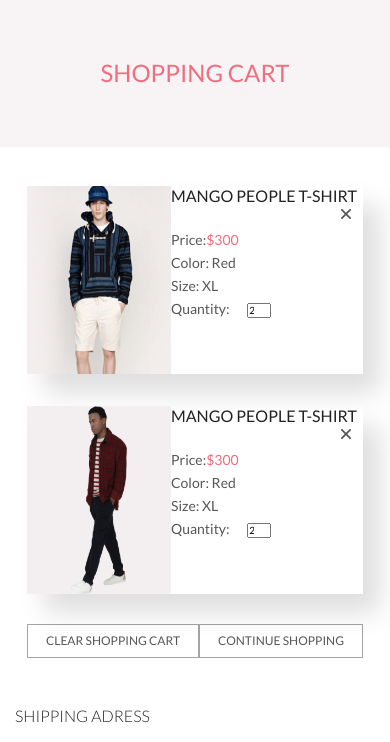
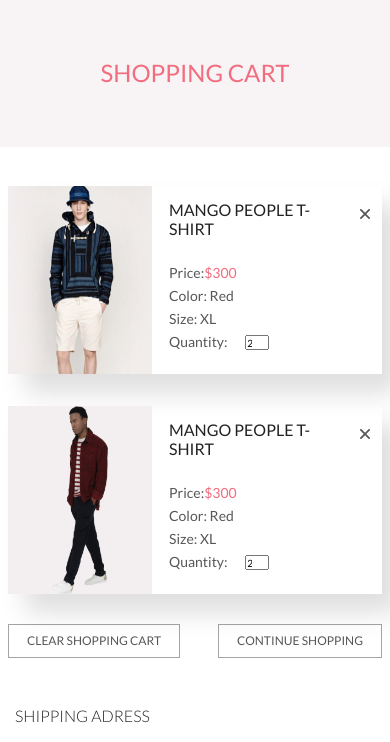
Before and after one commit to r4mand/gb__shop, a plain HTML site: page cart.html in a window 390 px wide. Shown: the part 78-820 px from the top of the page. Drawn offline with Linux system fonts and the light colour scheme.

Commit message:
cart fix

```diff
--- a/css/blocks/_cart.scss
+++ b/css/blocks/_cart.scss
@@ -34,7 +34,7 @@
             margin-bottom: 40px;
         }
         &__content {
-            // margin: 22px 130px 0 22px;
+            margin: 22px 176px 62px 32px;
         }
         &__title {
             max-width: 188px;
@@ -49,9 +49,6 @@
             font-weight: 400;
             line-height: 26px;
             color: #575757;
-            &:last-child {
-                margin-right: 24px;
-            }
             &:not(:last-child) {
                 margin-bottom: 6px;
             }
@@ -73,8 +70,6 @@
             width: 18px;
             height: 18px;
             fill: #575757;
-            // margin-top: 28px;
-            // margin-right: 22px;
             right: 22px;
             top: 28px;
         }
@@ -179,7 +174,7 @@
         }
         &__item {
             &__content {
-                // margin-right: 230px;
+                // margin-right: 252px;
             }
         }
         &__buttons {
@@ -205,6 +200,41 @@
     }
 }
 
+// @media (max-width:743px) {
+//     .cart {
+//         &__item {
+//             // &__content {
+//             //     margin: 13.5px 31px 38px 17px;
+//             // }
+//             &__content {
+//                 margin-right: 252px;
+//             }
+//             // &__button {
+//             // width: 10px;
+//             // height: 11px;
+//             //     right: 22px;
+//             //     top: 28px;
+//             // }
+//         }
+//     }
+// }
+@media (max-width:651px) {
+    .cart {
+        &__right {
+            flex-direction: column;
+            align-items: initial;
+            margin-top: 48px;
+        }
+    }
+    @media (max-width:611px) {
+        .cart {
+            &__item {
+                &__content {
+                    margin: 13.5px 31px 38px 17px;
+                }
+            }
+        }
+    }
     @media (max-width:425px) {
         .cart {
             margin-top: 39px;
@@ -228,7 +258,7 @@
                     height: 188px;
                 }
                 &__content {
-                // margin: 14px 31px 38px 17px;
+                    margin: 13.5px 31px 38px 17px;
                 }
                 &__title {
                     font-size: 16px;
@@ -249,8 +279,6 @@
                 &__button {
                     width: 10px;
                     height: 11px;
-                // margin-top: 17px;
-                // margin-right: 12px;
                     top: 17px;
                     right: 12px;
                 }
@@ -281,13 +309,4 @@
             }
         }
     }
-
-@media (max-width:651px) {
-    .cart {
-        &__right {
-            flex-direction: column;
-            align-items: initial;
-            margin-top: 48px;
 }
-    }
-}
```
Also changed, not shown: css/all.css, 1 other file. Lines whose indentation alone changed are shown as unchanged.
